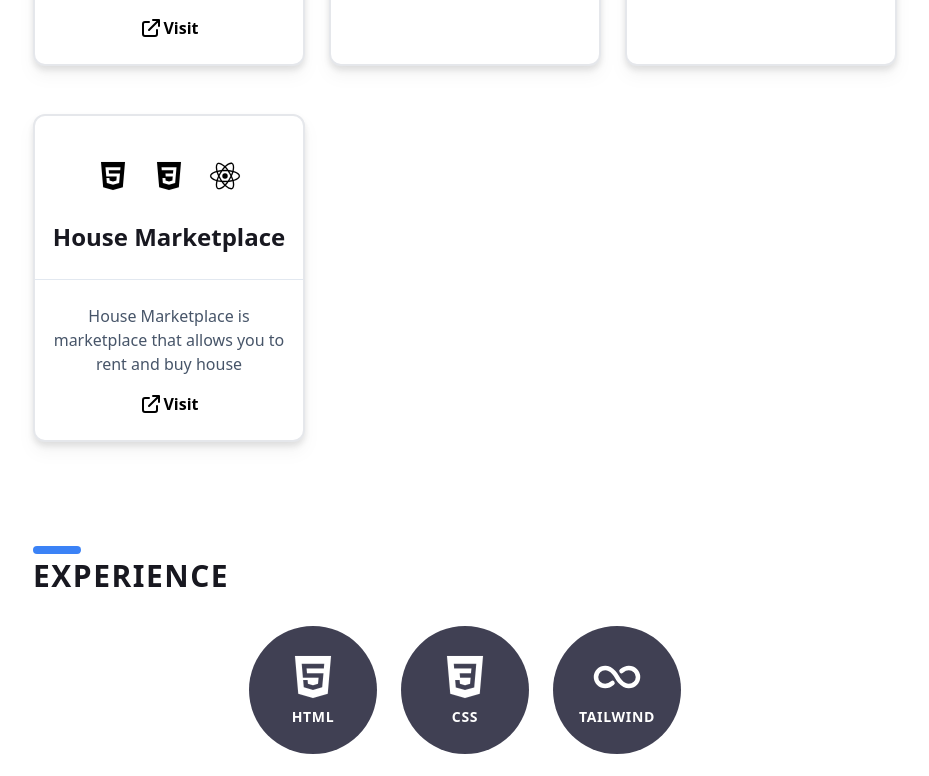
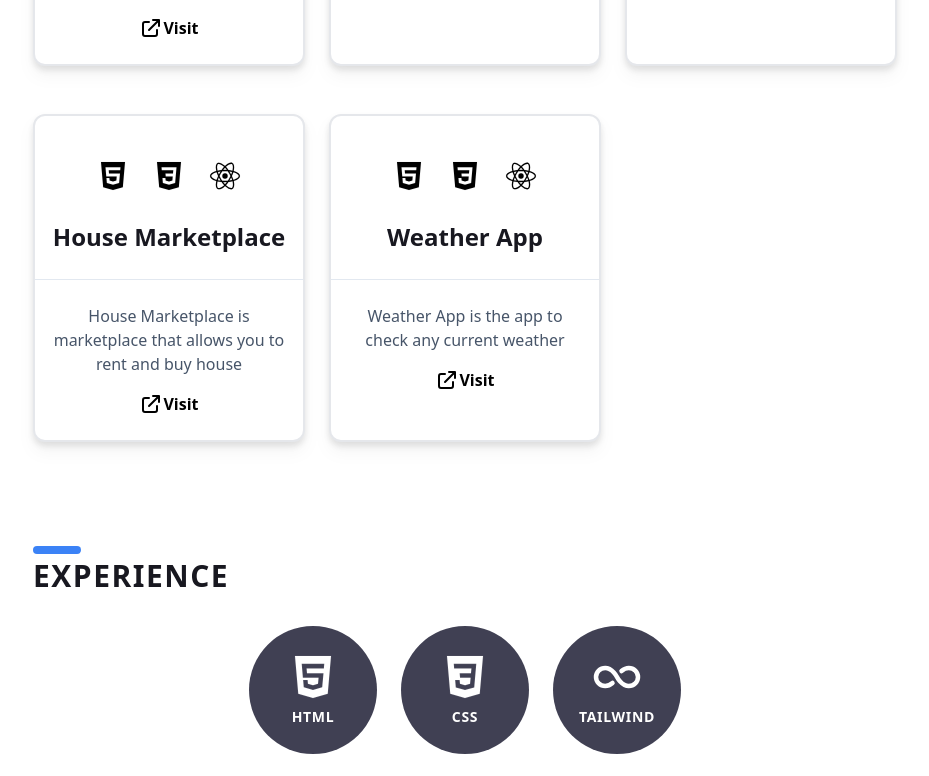
Before and after one commit to OverflowDev/overflownetworkonline, a React (Create React App) app: page / in a window 1280 px wide. Shown: the part 1388-2164 px from the top of the page, without its empty margins (175-1104 px from the left). Built offline with nearby package versions, Linux system fonts and the light colour scheme; the HTML template or start-up script is replaced by a standard one.

Commit message:
space edit

```diff
--- a/src/components/Hero.jsx
+++ b/src/components/Hero.jsx
@@ -5,7 +5,7 @@ function Hero() {
   return (
 
     <div
-      className='container flex justify-between mt-32 md:mt-24 mx-auto px-4 md:px-14 lg:px-24 h-screen'
+      className='container flex justify-between mt-32 md:mt-24 mx-auto px-4 md:px-14 lg:px-24 md:h-screen h-full'
     >
       <div className='flex flex-wrap md:flex-nowrap'>
 
@@ -55,7 +55,7 @@ function Hero() {
                 <Fade left cascade>
                   <h1 className='text-2xl text-center p-2 font-semibold dark:text-blue-200 text-blue-900'> Front-End Developer</h1>
                 </Fade>
-                <p className='leading-8 px-16 font-light text-center tracking-wide'>
+                <p className='leading-8 md:px-16 px-8 font-light text-center tracking-wide'>
                   "A designer knows he has achieved perfection not when there is nothing left to add, but when there is nothing left to take away." - Antoine de Saint-Exupéry
                 </p>
               </div>
--- a/src/components/Mail.jsx
+++ b/src/components/Mail.jsx
@@ -3,7 +3,7 @@ import React from 'react'
 function Mail() {
 
   return (
-    <div className='text-4xl dark:text-blue-600 text-blue-900'>
+    <div className='text-4xl dark:text-blue-500 text-blue-900'>
         <a href="mailto:adeyemiadetomiwa.dev@gmail.com" target='_blank' rel='noreferrer'>
             <ion-icon name="mail-unread"></ion-icon>
         </a>
--- a/src/components/Projects.jsx
+++ b/src/components/Projects.jsx
@@ -5,7 +5,7 @@ import Project from "./Project"
 
 function Projects() {
   return (
-    <div className="container flex justify-between items-center mx-auto px-8 md:px-14 lg:px-52 w-full">
+    <div className="container flex justify-between items-center md:mt-0 mt-64 mx-auto px-8 md:px-14 lg:px-52 w-full">
       <section className='w-full'>
         <Jump left cascade>
           <h2 className='font-bold text-3xl before:block before:w-12 before:h-2 before:bg-blue-500 before:rounded-full before:mb-1 uppercase tracking-wider'>Previous Works</h2>
--- a/src/data/Projects.js
+++ b/src/data/Projects.js
@@ -28,6 +28,13 @@ const Projects = [
         url: 'https://house-marketplace-chi-seven.vercel.app/',
         image: 'https://images.pexels.com/photos/323780/pexels-photo-323780.jpeg?cs=srgb&dl=pexels-expect-best-323780.jpg&fm=jpg'
     },
+    {
+        id: 5,
+        name: 'Weather App',
+        description: 'Weather App is the app to check any current weather ',
+        url: 'https://weatherapp-85n67a65x-overflowdev.vercel.app/',
+        image: 'https://images.pexels.com/photos/323780/pexels-photo-323780.jpeg?cs=srgb&dl=pexels-expect-best-323780.jpg&fm=jpg'
+    },
 ]
 
 export default Projects
--- a/src/layouts/Footer.jsx
+++ b/src/layouts/Footer.jsx
@@ -2,8 +2,17 @@ import Mail from "../components/Mail"
 
 function Footer() {
   return (
-    <footer className="flex justify-center items-center dark:text-white dark:bg-veryDarkBlue bg-blue-100 mt-12 p-4 relative">
-      {/* <div className="container p-2">
+    <footer className="flex flex-col justify-center items-center dark:text-white dark:bg-veryDarkBlue bg-blue-100 mt-12 p-4 relative">
+
+       <div className='md:bottom-0 md:right-0 bottom-12 right-0 p-4 fixed z-10 '>
+          <Mail />
+        </div>
+
+      <div className="text-center leading-3 tracking-widest">
+         OverFlow - © 2022 Copyright
+      </div>
+
+      <div className="container mt-2 md:hidden">
         <div className="">
           <div className="flex justify-center space-x-6 items-center text-3xl">
             <a href="https://www.linkedin.com/in/adeyemi-adetomiwa-789281125/">
@@ -17,14 +26,6 @@ function Footer() {
             </a>
           </div>
         </div>
-      </div> */}
-       <div className='bottom-0 right-0 p-4 fixed z-10 '>
-          <Mail />
-        </div>
-
-
-      <div className="text-center leading-3 tracking-widest">
-         OverFlow - © 2022 Copyright
       </div>
     </footer>
   )
```
